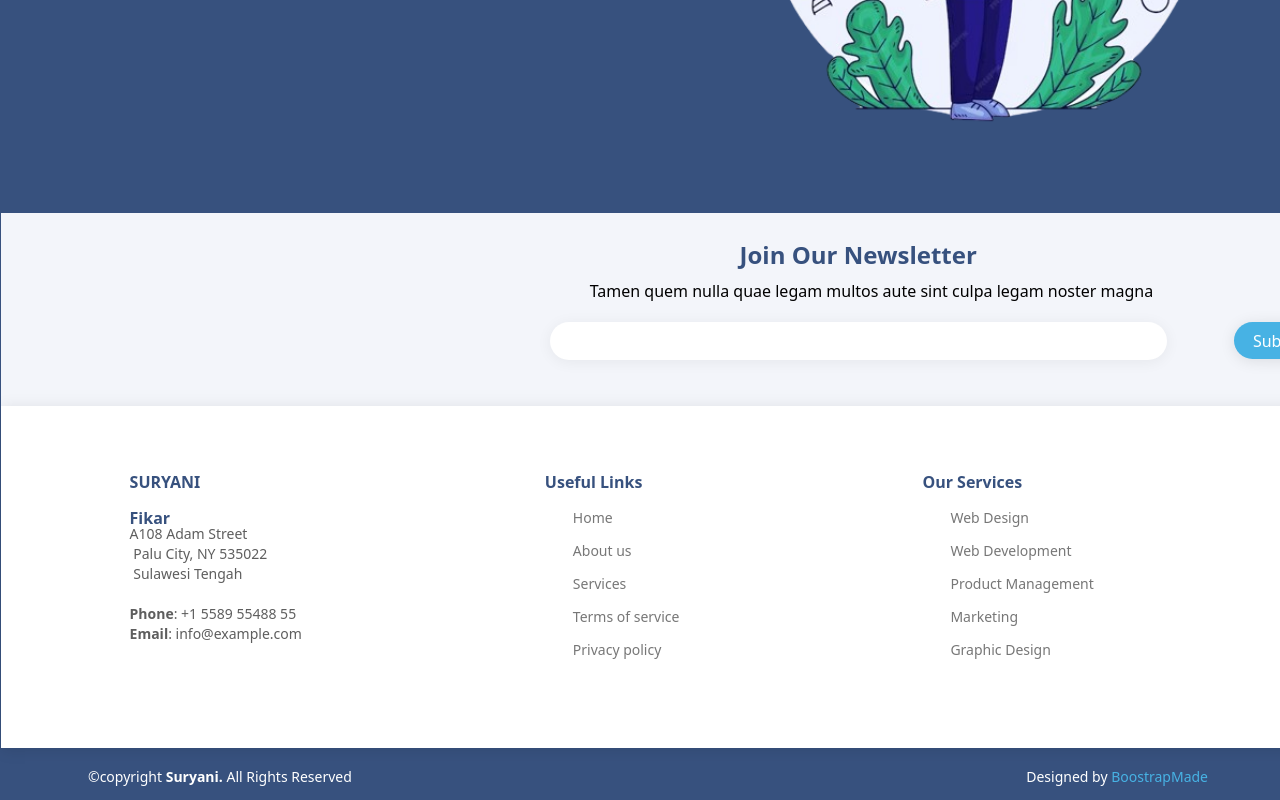
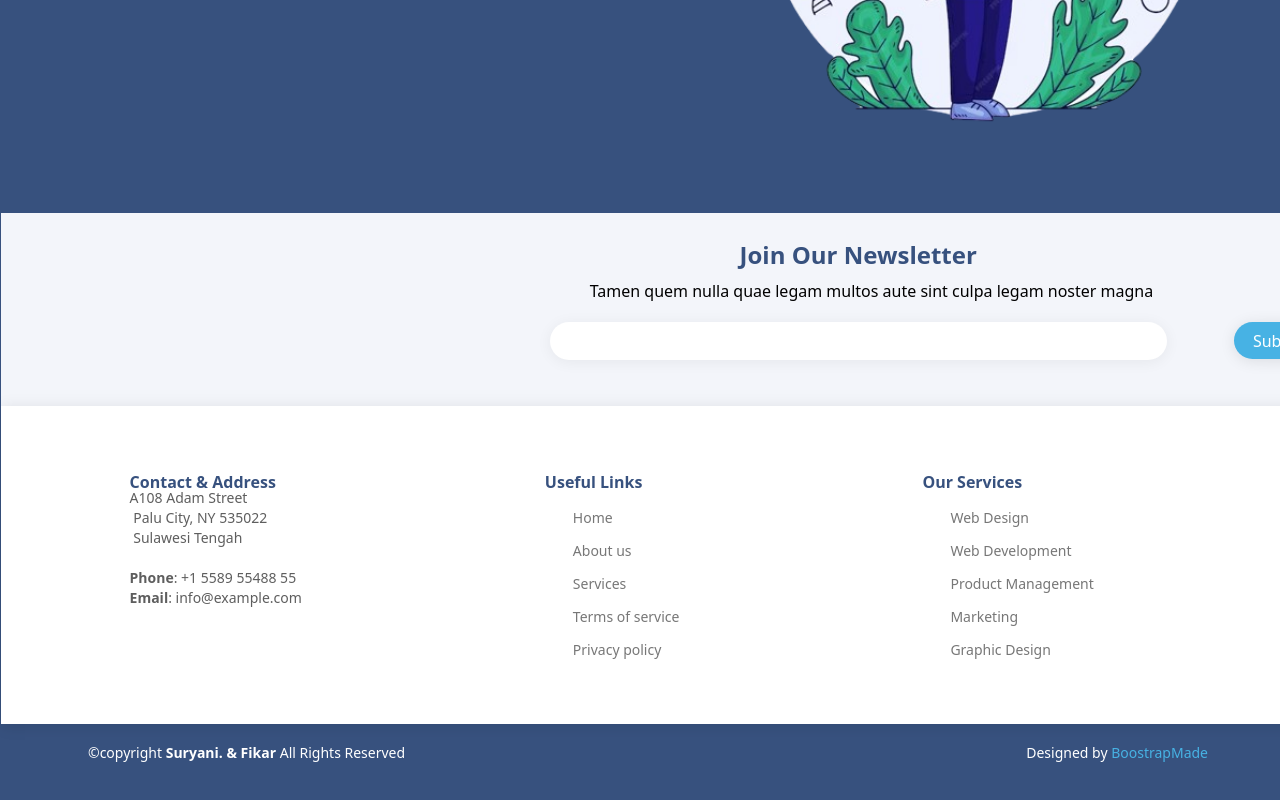
Before and after one commit to Sisteminformasiu/Web-Fisika, a plain HTML site: page index.html in a window 1280 px wide. Shown: the part 525-1325 px from the top of the page. After the commit the page ends 1301 px from the top, so only its background shows below. Drawn offline with Linux system fonts and the light colour scheme.

Commit message:
chnge footer (put copyrigh)

```diff
--- a/index.html
+++ b/index.html
@@ -50,8 +50,7 @@
         <div class="footer">
             <div class="row">
                 <div class="col">
-                    <h3>SURYANI</h3>
-                    <h3>Fikar</h3>
+                    <h3>Contact & Address</h3>
                     <pre>
 A108 Adam Street
  Palu City, NY 535022
@@ -95,7 +94,7 @@ A108 Adam Street
             </div>
         </div>
         <div class="bye">
-            <p>&copy;copyright <strong>Suryani.</strong> All Rights Reserved</p>
+            <p>&copy;copyright <strong>Suryani. & Fikar</strong> All Rights Reserved</p>
             <span>Designed by <span style="color: #47B2E4;">BoostrapMade</span></span>
         </div>
     </footer>
```
